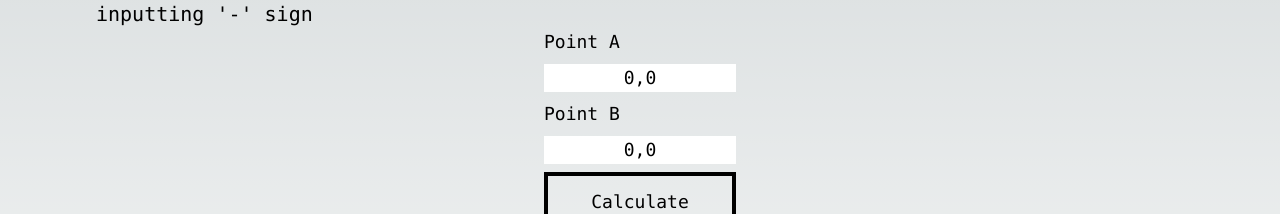
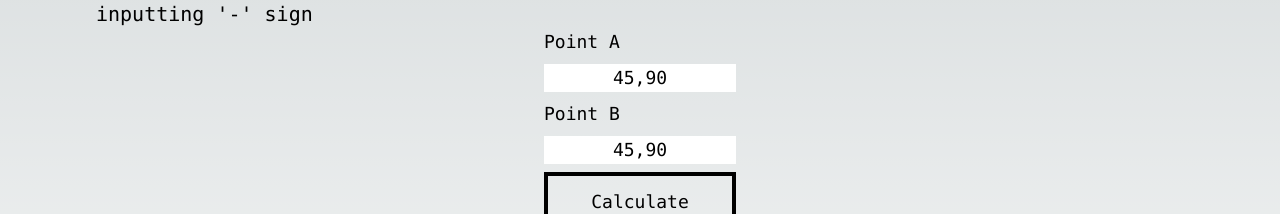
Before and after one commit to jpabdou/distance-calculator, a Next.js app: page / in a window 1280 px wide. Shown: the part 172-386 px from the top of the page. Built offline with nearby package versions, Linux system fonts and the light colour scheme.

Commit message:
changed default values

```diff
--- a/src/app/page.js
+++ b/src/app/page.js
@@ -2,7 +2,7 @@
 import React, {useState } from "react";
 
 export default function Home() {
-  const defaultCoordinate = {A: [0,0], B: [0,0]};
+  const defaultCoordinate = {A: [45,90], B: [45,90]};
   const [coordinateInput, setCoordinateInput] = useState(defaultCoordinate)
   const [distance, setDistance] = useState(0);
 
@@ -11,7 +11,7 @@ export default function Home() {
     let result = value.split(',').map(input=>{
       return(parseFloat(input) || 0)
     });
-        setCoordinateInput({...coordinateInput, [name]: result});
+      setCoordinateInput({...coordinateInput, [name]: result});
     }
 
     const haversine = (lat1, lon1, lat2, lon2) => {
@@ -20,7 +20,7 @@ export default function Home() {
         let dLat = (lat2 - lat1) * Math.PI / 180.0;
         let dLon = (lon2 - lon1) * Math.PI / 180.0;
 
-        // convert to radiansa
+        // convert to radians
         lat1 = (lat1) * Math.PI / 180.0;
         lat2 = (lat2) * Math.PI / 180.0;
 
@@ -39,12 +39,7 @@ export default function Home() {
         event.preventDefault();
         let {A, B} = coordinateInput;
         let result = haversine(A[0], A[1], B[0], B[1])
-        // Math.acos(
-        //   Math.sqrt(Math.sin(((B[0]-A[0])* Math.PI / 180.0) /2)**2+(Math.cos(A[0] * Math.PI / 180.0)*Math.cos(B[0] * Math.PI / 180.0)*Math.sin(((B[1]-A[1])* Math.PI / 180.0 )/2)**2))
-        //   // Math.sin(A[0])*Math.sin(B[0])+Math.cos(A[0])*Math.cos(B[0])*Math.cos(B[1]-A[1])
-        //   )* 6371;
         setDistance(result);
-        // setCoordinateInput(defaultCoordinate);
        } catch (error) {
            console.error(error);
     }
```
